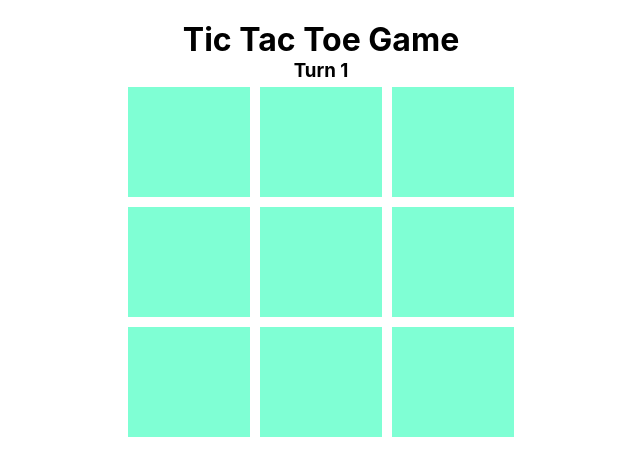
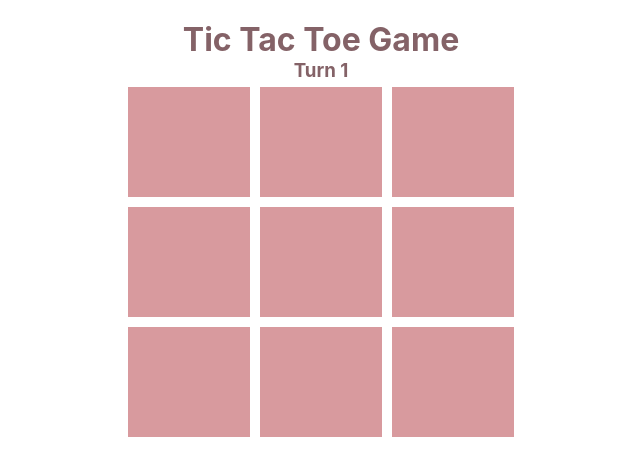
Before and after one commit to MarcoBeduschi/tic-tac-toe-react, a React (Create React App) app: page / in a window 1280 px wide. Shown: the top 476 px of the page, without its empty margins (319-959 px from the left). Built offline with nearby package versions, Linux system fonts and the light colour scheme.

Commit message:
:art: update css

```diff
--- a/src/App.css
+++ b/src/App.css
@@ -4,7 +4,7 @@
   box-sizing: border-box;
 }
 
-.App {
+.app-container {
   width: 900px;
   margin: 0 auto;
 }
--- a/src/Game.css
+++ b/src/Game.css
@@ -1,3 +1,7 @@
+h1, h2, h3 {
+    color: #846267;
+}
+
 .game-header {
     margin-top: 20px;
     text-align: center;
--- a/src/Square.css
+++ b/src/Square.css
@@ -5,6 +5,26 @@
 }
 
 .square {
+    position: relative;
     height: 100%;
-    background-color: aquamarine;
+    background-color: #D89A9E;
 }
+
+.square:hover {
+    background-color: #E0C1B3;
+}
+
+.square:active {
+    background-color: #C37D92;
+}
+
+.square-content {
+    font-size: 46px;
+    color: #846267;
+    position: absolute;
+    top: 50%;
+    left: 50%;
+    height: 30%;
+    width: 50%;
+    margin: -23% 0 0 -23%;
+}
```
